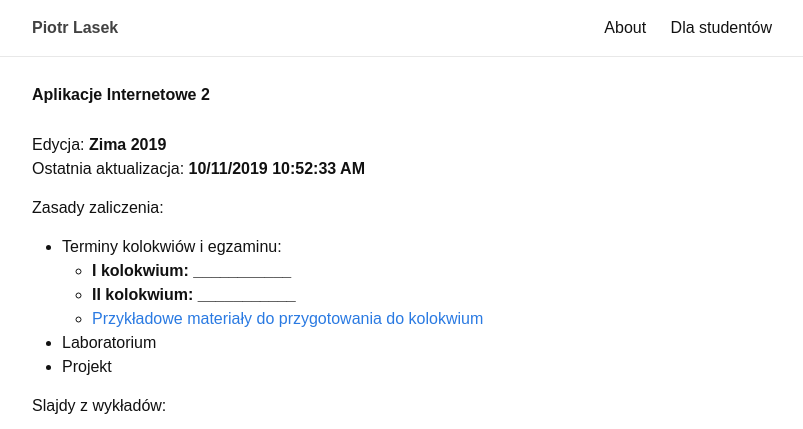
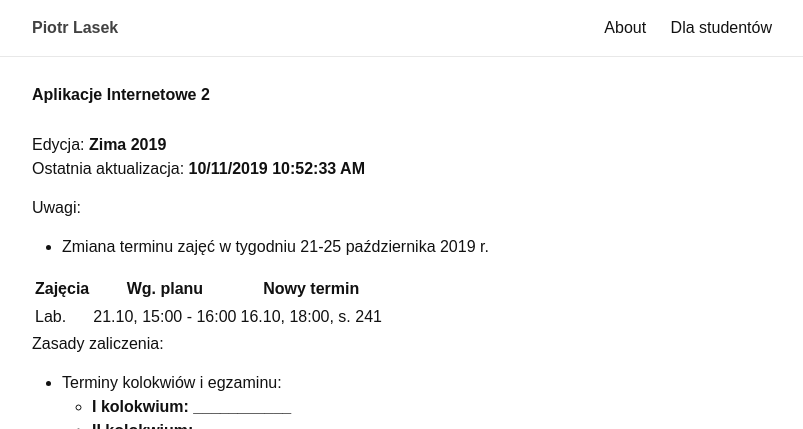
Before and after one commit to piotrlasek/piotrlasek.github.io, a Jekyll site: the page built from for-students/ai2.md, in a window 1280 px wide and 900 px high, cut to the strip 0-429 px from the top of the window. Shown: the whole strip, without its empty margins (238-1041 px from the left). Built offline with Jekyll 4.4.1, drawn with Linux system fonts in a browser that asks for light colours.

Commit message:
some changes

```diff
--- a/for-students/ai2.md
+++ b/for-students/ai2.md
@@ -7,6 +7,13 @@ exclude: true
 
 Edycja: **Zima 2019**<br>
 Ostatnia aktualizacja: **10/11/2019 10:52:33 AM**
+
+Uwagi:
+* Zmiana terminu zajęć w tygodniu 21-25 października 2019 r.
+
+| Zajęcia  | Wg. planu             | Nowy termin          |
+| -------- | --------------------- | -------------------- |
+| Lab.     | 21.10, 15:00 - 16:00  | 16.10, 18:00, s. 241 |
 
 Zasady zaliczenia:
 * Terminy kolokwiów i egzaminu:
```
Also changed, not shown: 1 other file.
